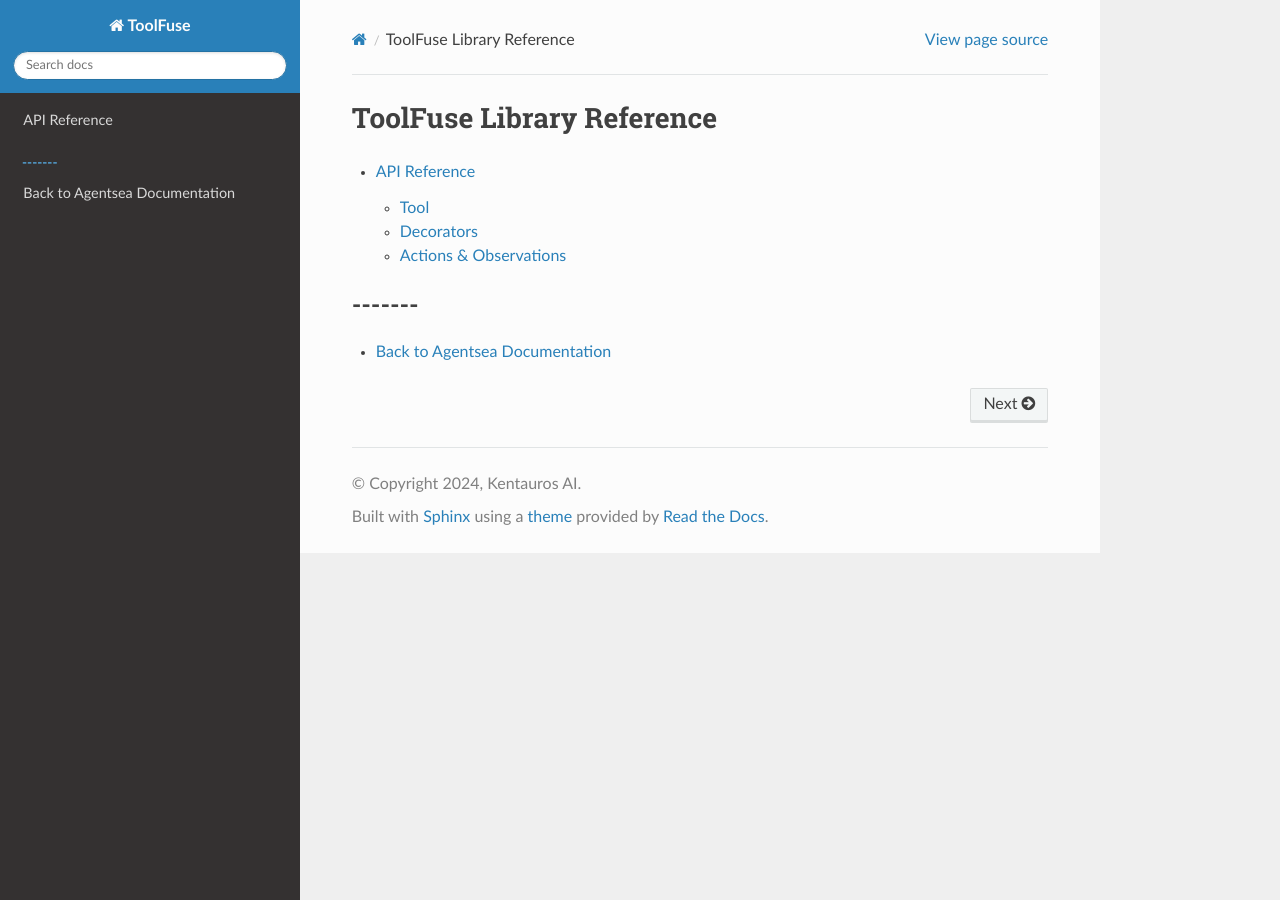
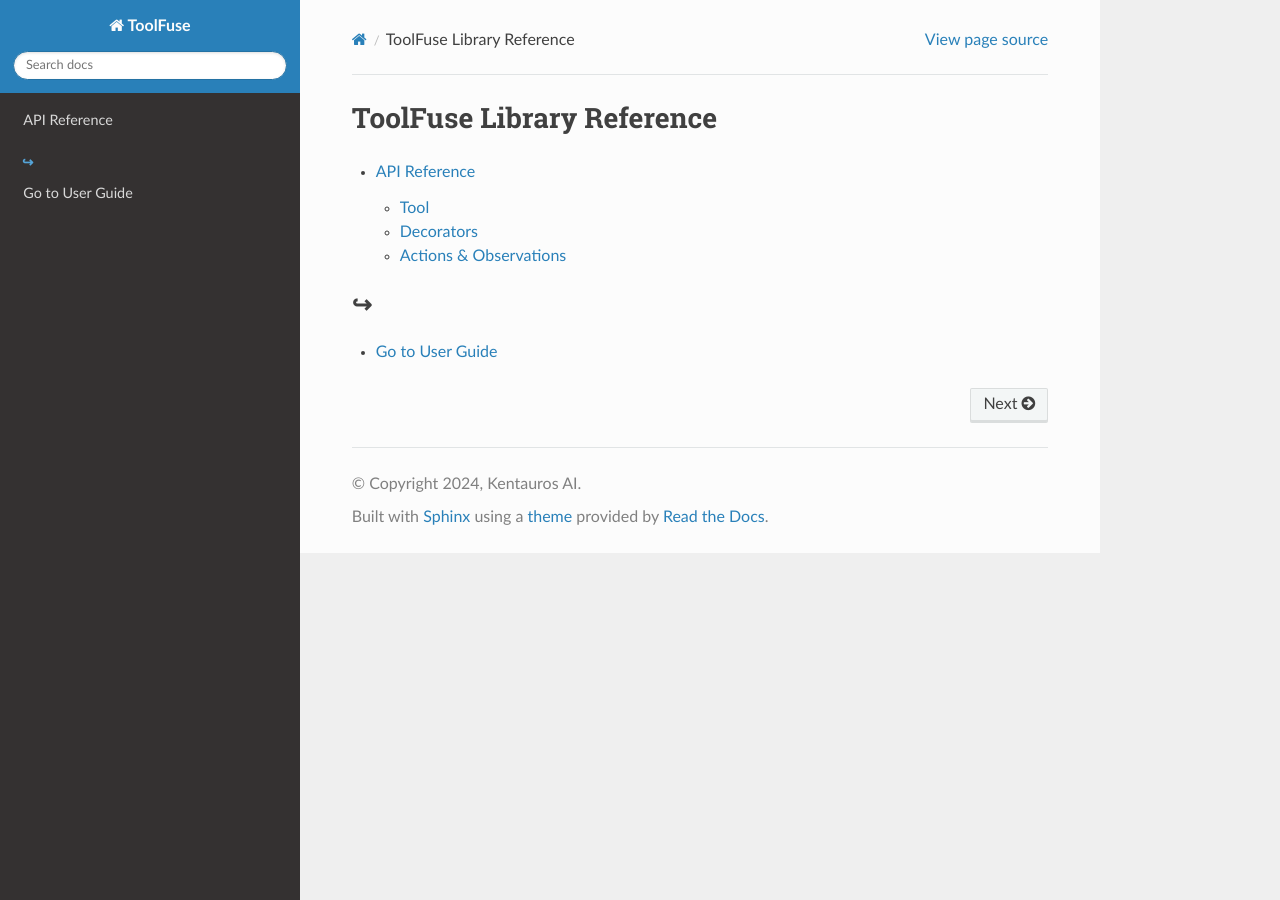
Before and after one commit to agentsea/toolfuse, a Sphinx documentation site: the page built from docs/index.rst, in a window 1280 px wide. Built offline with Sphinx 7.4.7 and the Read the Docs theme 2.0.0, drawn with Linux system fonts in a browser that asks for light colours.

Commit message:
Minor update in docs

```diff
--- a/docs/index.rst
+++ b/docs/index.rst
@@ -8,6 +8,6 @@ ToolFuse Library Reference
 
 .. toctree::
    :maxdepth: 1
-   :caption: -------
+   :caption: ↪
 
-   Back to Agentsea Documentation <https://agentsea.github.io>
+   Go to User Guide <https://agentsea.github.io/toolfuse.html>
```
